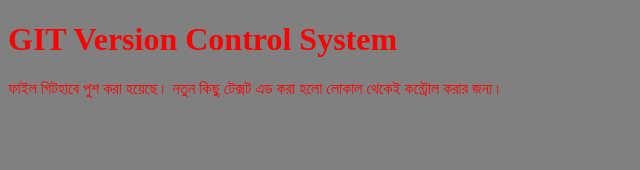
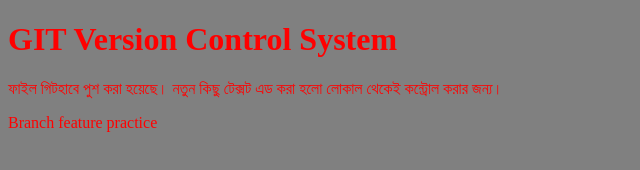
Before and after one commit to BlackDiamondBD/js-ninja-git-github-practice, a plain HTML site: page index.html in a window 1280 px wide. Shown: the whole page, without its empty margins (0-640 px from the left). Drawn offline with Linux system fonts and the light colour scheme.

Commit message:
Practicing branch feature.

```diff
--- a/index.html
+++ b/index.html
@@ -10,6 +10,7 @@
     <body>
 		<h1>GIT Version Control System</h1>
     <p>ফাইল গিটহাবে পুশ করা হয়েছে। নতুন কিছু টেক্সট এড করা হলো লোকাল থেকেই কন্ট্রোল করার জন্য।</p>
+    <p>Branch feature practice</p>
 
 		<script src="script.js"></script>
 	</body>
--- a/script.js
+++ b/script.js
@@ -1,2 +1,3 @@
 console.log('Connected');
 console.log('Staging Reset');
+console.log('Branch feature practice');
--- a/style.css
+++ b/style.css
@@ -2,3 +2,5 @@
 	background-color: gray;
 	color: red;
 }
+
+/* Branch feature practice */
```
